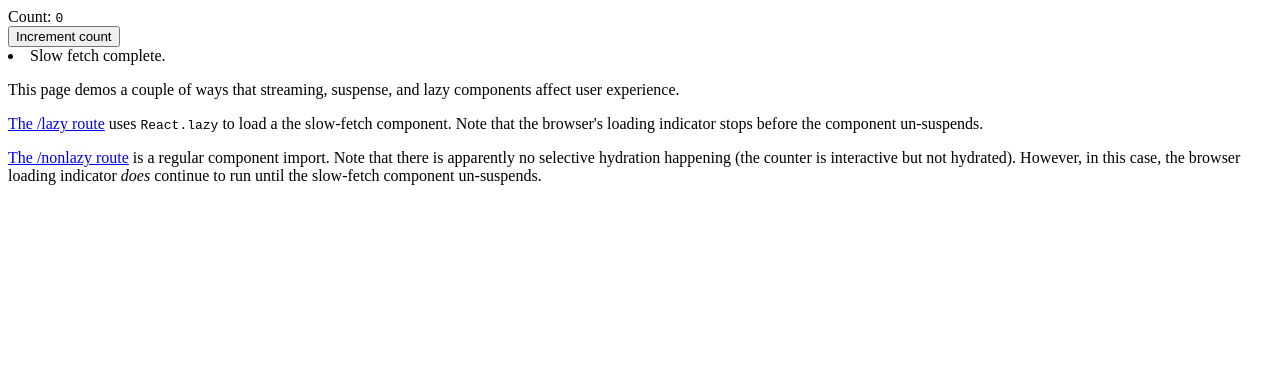
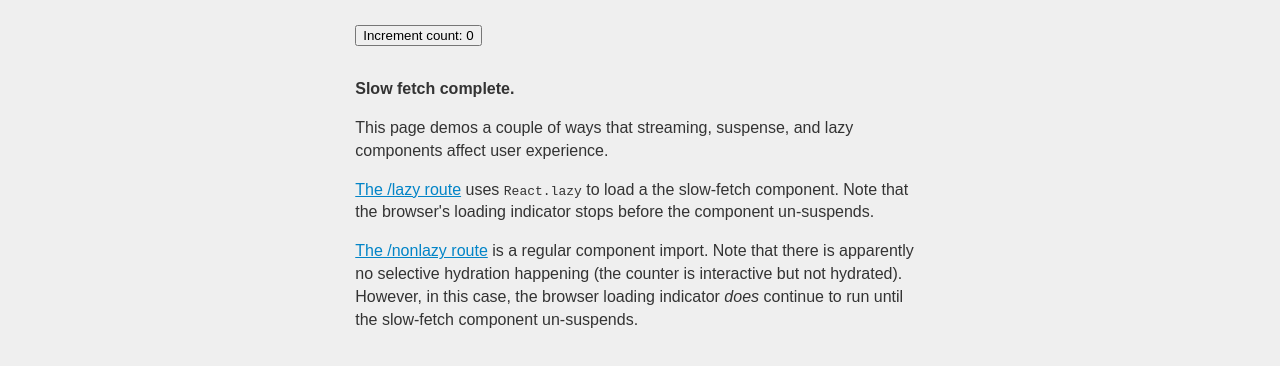
Before and after one commit to jclem/nextjs-streaming, a Next.js app: page /lazy in a window 1280 px wide. Shown: the top 366 px of the page. Built offline with nearby package versions, Linux system fonts and the light colour scheme.

Commit message:
Add some CSS

```diff
--- a/package.json
+++ b/package.json
@@ -1,4 +1,9 @@
 {
+  "scripts": {
+    "build": "next build",
+    "dev": "next dev",
+    "start": "next start"
+  },
   "dependencies": {
     "next": "^12.0.4-canary.6",
     "react": "^18.0.0-alpha-e0aa5e205-20211109",
--- a/src/components/Counter.tsx
+++ b/src/components/Counter.tsx
@@ -4,12 +4,9 @@ const Counter: VFC = () => {
   const [count, setCount] = useState(0)
 
   return (
-    <div>
-      Count: <code>{count}</code>
-      <div>
-        <button onClick={() => setCount(c => c + 1)}>Increment count</button>
-      </div>
-    </div>
+    <button onClick={() => setCount(count => count + 1)}>
+      Increment count: {count}
+    </button>
   )
 }
 
--- /dev/null
+++ b/src/components/Loading.tsx
@@ -0,0 +1,5 @@
+import {VFC} from 'react'
+
+const Loading: VFC = () => <p>Slow fetch loading...</p>
+
+export default Loading
--- a/src/components/SlowFetch.tsx
+++ b/src/components/SlowFetch.tsx
@@ -3,7 +3,12 @@ import useSWR from 'swr'
 
 const SlowFetch: VFC = () => {
   useSWR('/', waiter(1000), {suspense: true})
-  return <li>Slow fetch complete.</li>
+
+  return (
+    <p>
+      <strong>Slow fetch complete.</strong>
+    </p>
+  )
 }
 
 const waiter = (timeout: number) => () =>
--- /dev/null
+++ b/src/pages/_app.tsx
@@ -0,0 +1,6 @@
+import {AppProps} from 'next/app'
+import '../style/app.css'
+
+const App = ({Component, pageProps}: AppProps) => <Component {...pageProps} />
+
+export default App
--- a/src/pages/lazy.tsx
+++ b/src/pages/lazy.tsx
@@ -2,6 +2,7 @@ import {NextPage} from 'next'
 import {lazy, Suspense} from 'react'
 import Counter from '../components/Counter'
 import Info from '../components/Info'
+import Loading from '../components/Loading'
 
 const SlowFetch = lazy(() => import('../components/SlowFetch'))
 
@@ -10,7 +11,7 @@ const LazyPage: NextPage = () => {
     <main>
       <Counter />
 
-      <Suspense fallback={<p>Loading...</p>}>
+      <Suspense fallback={<Loading />}>
         <SlowFetch />
       </Suspense>
 
--- a/src/pages/nonlazy.tsx
+++ b/src/pages/nonlazy.tsx
@@ -2,6 +2,7 @@ import {NextPage} from 'next'
 import {Suspense} from 'react'
 import Counter from '../components/Counter'
 import Info from '../components/Info'
+import Loading from '../components/Loading'
 import SlowFetch from '../components/SlowFetch'
 
 const NonLazyPage: NextPage = () => {
@@ -9,7 +10,7 @@ const NonLazyPage: NextPage = () => {
     <main>
       <Counter />
 
-      <Suspense fallback={<p>Loading...</p>}>
+      <Suspense fallback={<Loading />}>
         <SlowFetch />
       </Suspense>
 
--- /dev/null
+++ b/src/style/app.css
@@ -0,0 +1,30 @@
+body {
+  padding: 16px;
+
+  background: #efefef;
+  color: #333;
+
+  font-family: sans-serif;
+  line-height: 1.4285;
+}
+
+a {
+  color: #0284c7;
+}
+
+main {
+  margin: 0 auto;
+  width: 100%;
+  max-width: 64ch;
+}
+
+button {
+  margin-bottom: 1rem;
+}
+
+@media (prefers-color-scheme: dark) {
+  body {
+    background: #222;
+    color: #efefef;
+  }
+}
```
